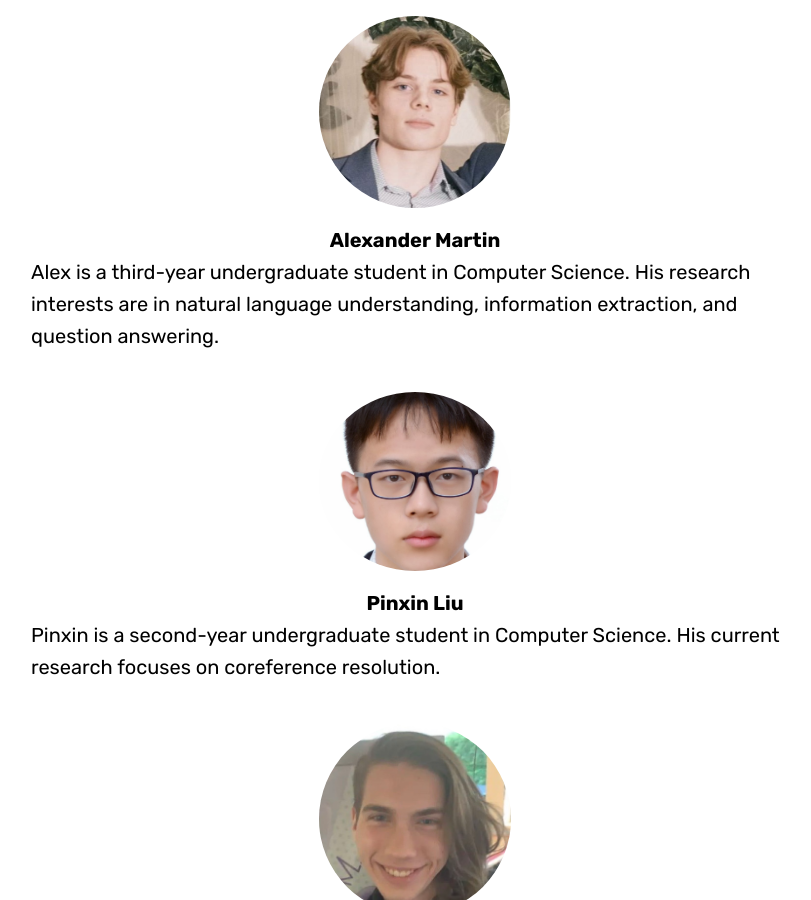
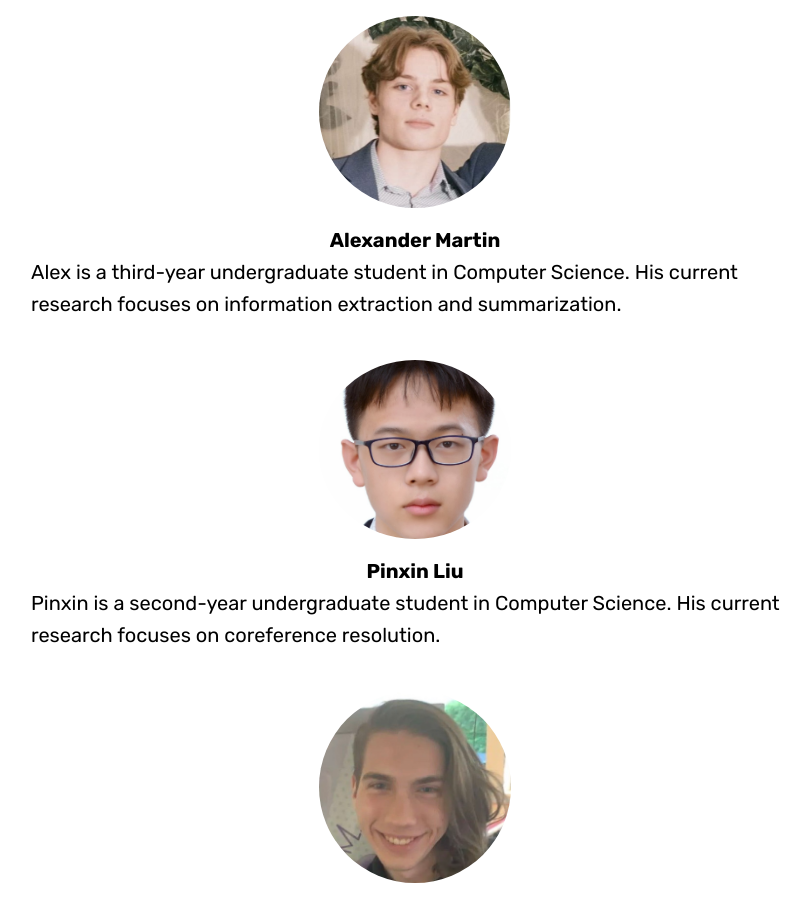
Before and after one commit to FACTSlab/factslab.github.io, a Jekyll site: the page built from people.md, in a window 1280 px wide and 900 px high, scrolled down 5266 px. Shown: the whole window, without its empty margins (225-1036 px from the left). Built offline with Jekyll 4.4.1, drawn with Linux system fonts in a browser that asks for light colours; some web fonts are replaced.

Commit message:
Updated Alex Martin bio and website

```diff
--- a/_data/people.yml
+++ b/_data/people.yml
@@ -56,9 +56,9 @@ people:
     description: Angela is a M.Sc. student in Linguistics at the University of Edinburgh. Her research interests include using language data to explore causal models of cognition.
   amartin:
     name: Alexander Martin
-    website: https://www.linkedin.com/in/alexander-david-paul-martin/
+    website: https://alexmartin1722.github.io/
     image: alex-martin.jpg
-    description: Alex is a third-year undergraduate student in Computer Science. His research interests are in natural language understanding, information extraction, and question answering.
+    description: Alex is a third-year undergraduate student in Computer Science. His current research focuses on information extraction and summarization.
   pliu:
     name: Pinxin Liu
     website:
```
